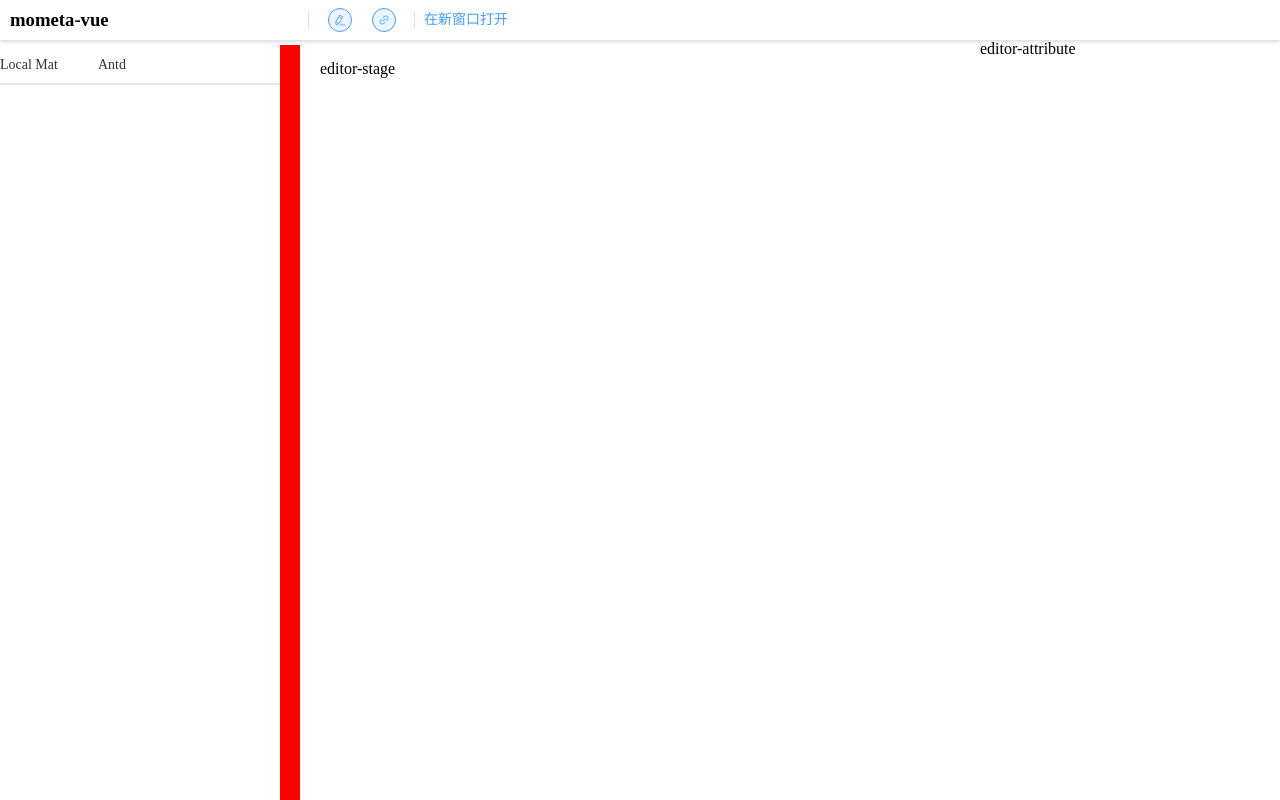
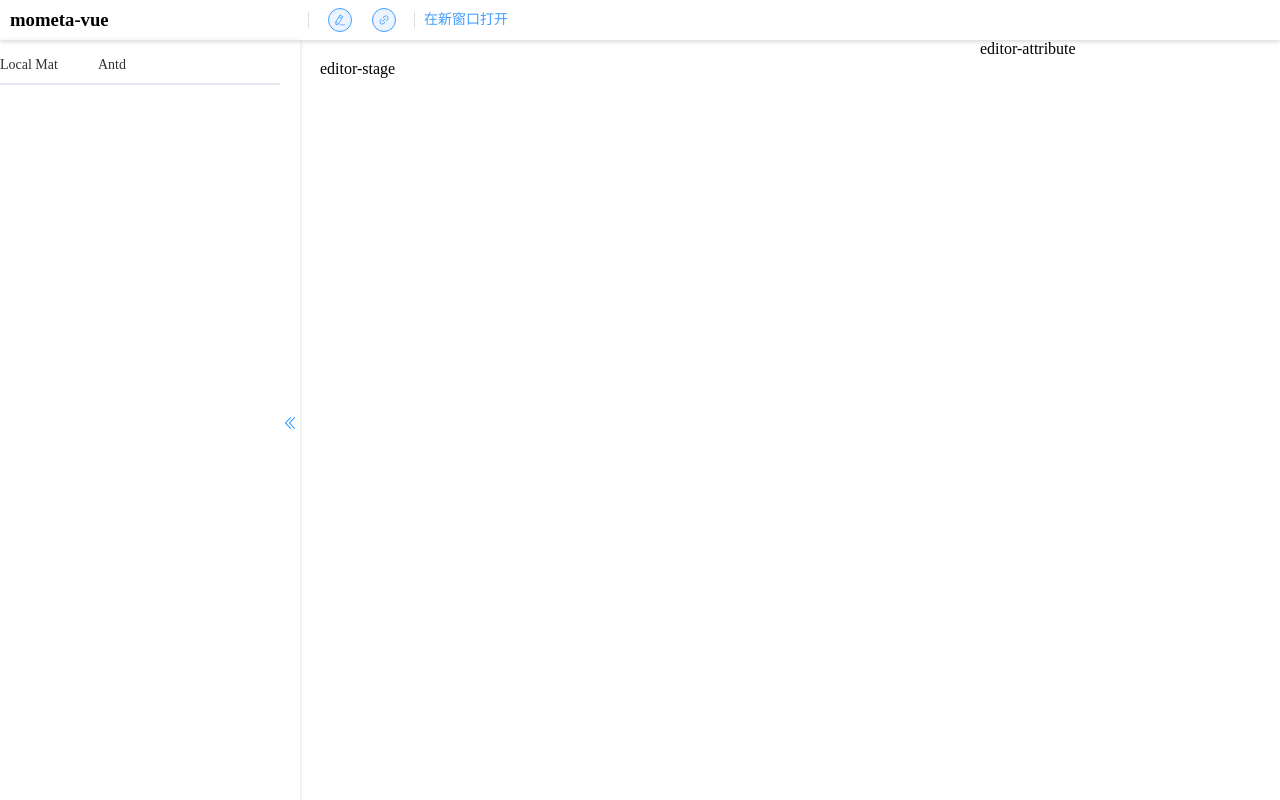
Before and after one commit to yangxiuxiu1115/mometa-vue, a Vue app in the folder packages/editor/: page / in a window 1280 px wide. Built offline with nearby package versions, Linux system fonts and the light colour scheme.

Commit message:
feat: 左侧菜单动画

```diff
--- a/packages/editor/src/App.vue
+++ b/packages/editor/src/App.vue
@@ -1,4 +1,6 @@
 <script setup lang="ts">
+import { ref } from 'vue'
+
 import EditorHeader from './views/Header/EditorHeader.vue'
 import { EditorAttribute, EditorMaterial, EditorStage } from './views/Content'
 
@@ -6,6 +8,11 @@ import { useProvider } from '@/hooks/useProvider'
 
 useProvider('isEdit', true)
 useProvider('showAddress', true)
+
+const leftPanalCollapse = ref(false)
+const changeLeftPanalCollapse = (val: boolean) => {
+  leftPanalCollapse.value = val
+}
 </script>
 
 <template>
@@ -14,8 +21,11 @@ useProvider('showAddress', true)
       <EditorHeader />
     </el-header>
     <el-container>
-      <el-aside width="300px">
-        <EditorMaterial />
+      <el-aside :width="leftPanalCollapse ? '20px' : '300px'" class="editor-left-panal">
+        <EditorMaterial
+          :left-panal-collapse="leftPanalCollapse"
+          @change-left-panal-collapse="changeLeftPanalCollapse"
+        />
       </el-aside>
       <el-main>
         <EditorStage />
@@ -32,4 +42,8 @@ useProvider('showAddress', true)
   padding: 0;
   box-shadow: 0 2px 4px 0 rgb(0 0 0 / 12%), 0 0 6px 0 rgb(0 0 0 / 4%);
 }
+.editor-left-panal {
+  box-shadow: 0 0 6px 0 rgb(0 0 0 / 4%), 0 2px 4px 0 rgb(0 0 0 / 12%);
+  transition: width 0.25s linear;
+}
 </style>
--- a/packages/editor/src/views/Content/Material/EditorMaterial.vue
+++ b/packages/editor/src/views/Content/Material/EditorMaterial.vue
@@ -1,15 +1,29 @@
 <template>
   <div class="editor-material">
-    <el-tabs>
+    <el-tabs :class="{ 'el-tabs_hidden': props.leftPanalCollapse }">
       <el-tab-pane label="Local Mat" name="Local Mat">Local Mat</el-tab-pane>
       <el-tab-pane label="Antd" name="Antd">Antd</el-tab-pane>
     </el-tabs>
-    <div class="colse"></div>
+    <div class="colse-btn" @click="handleCollapse">
+      <el-icon color="rgb(24, 144, 255)">
+        <DArrowRight v-if="props.leftPanalCollapse" />
+        <DArrowLeft v-else />
+      </el-icon>
+    </div>
   </div>
 </template>
 
 <script setup lang="ts">
-import { ref } from 'vue'
+import { DArrowLeft, DArrowRight } from '@element-plus/icons-vue'
+
+const props = defineProps<{
+  leftPanalCollapse: boolean
+}>()
+const emits = defineEmits(['changeLeftPanalCollapse'])
+
+const handleCollapse = () => {
+  emits('changeLeftPanalCollapse', !props.leftPanalCollapse)
+}
 </script>
 
 <style scoped lang="less">
@@ -17,12 +31,26 @@ import { ref } from 'vue'
   margin-top: 5px;
   display: flex;
   height: calc(100% - 5px);
+
+  .el-tabs.el-tabs_hidden {
+    width: 0;
+    margin: 0;
+    opacity: 0;
+    padding: 0;
+    border: none;
+  }
   .el-tabs {
+    overflow: hidden;
     flex: 1;
+    opacity: 1;
+    transition: all ease 0.25s;
   }
-  .colse {
+  .colse-btn {
     width: 20px;
-    background-color: red;
+    display: flex;
+    align-items: center;
+    justify-content: center;
+    cursor: pointer;
   }
 }
 </style>
```
